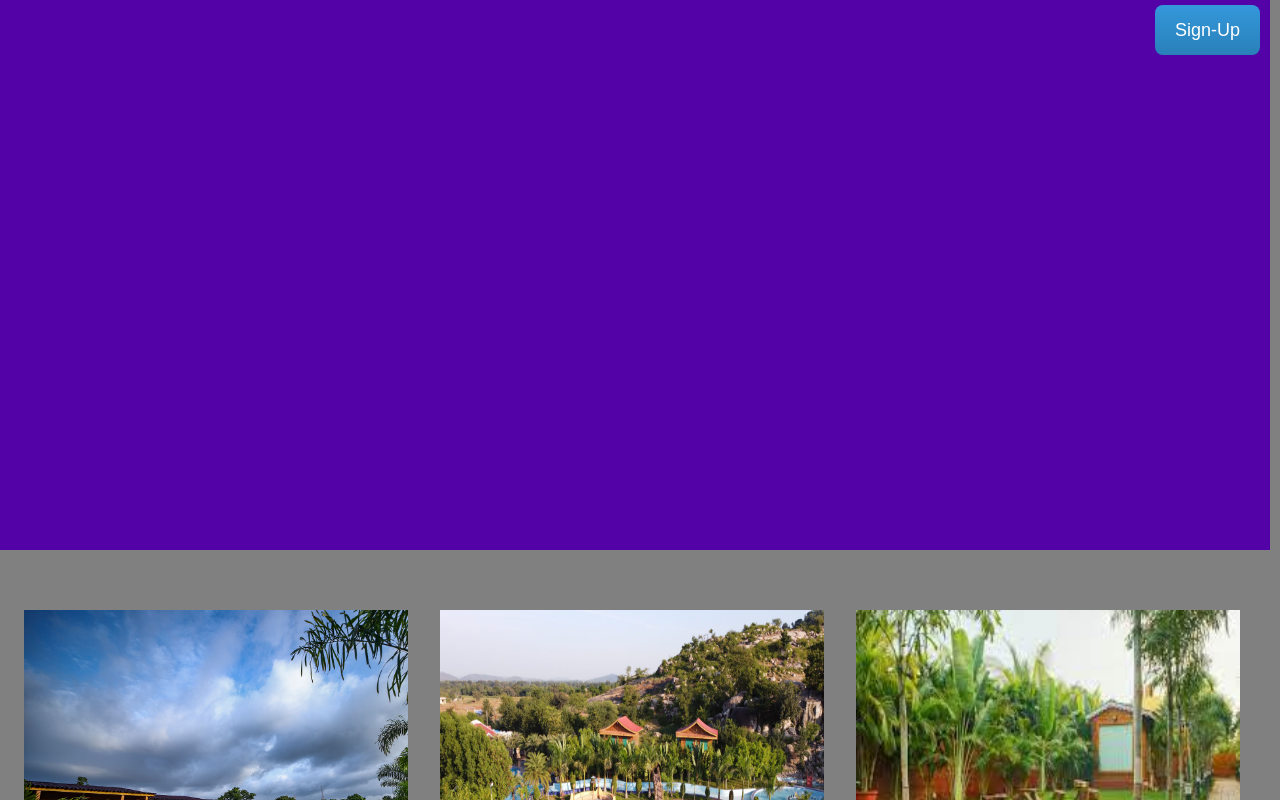
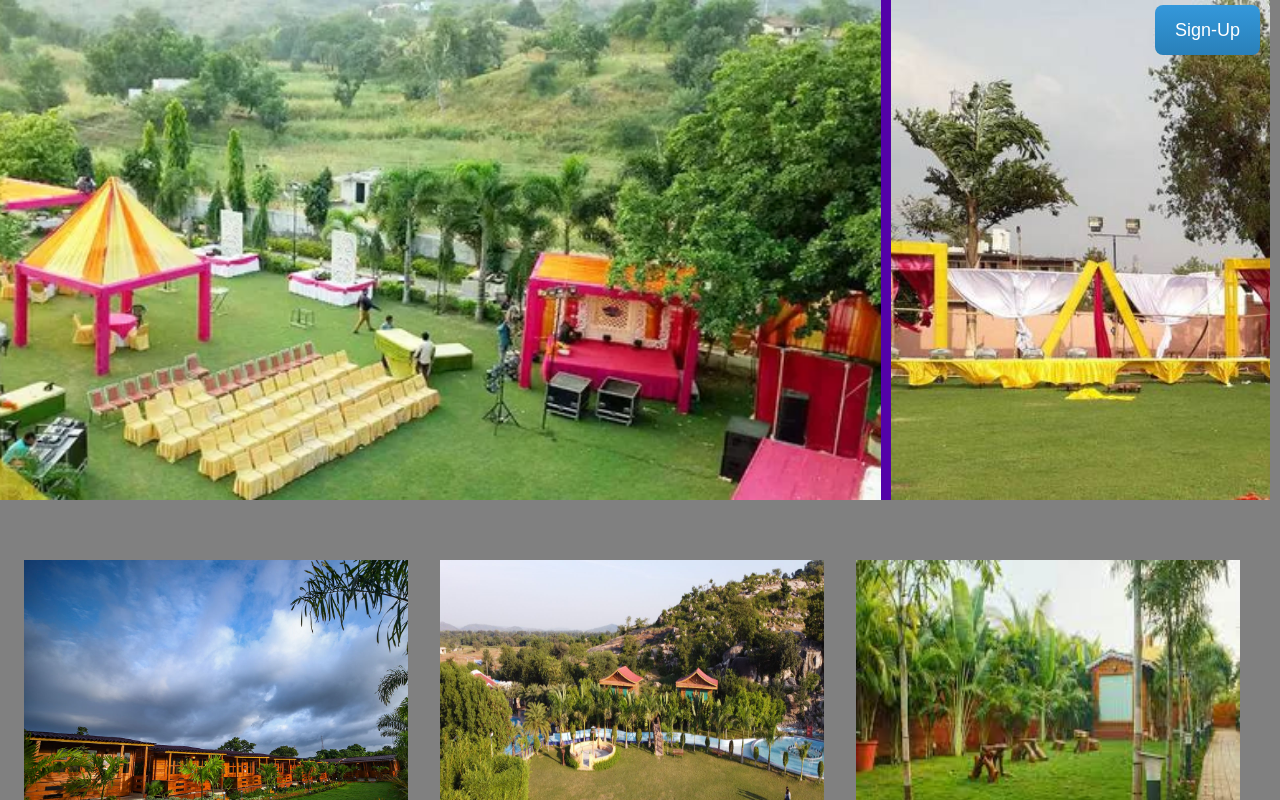
Before and after one commit to Tim-Alpha/Event-Eclipse-Frontend, a React (Create React App) app: page / in a window 1280 px wide. Shown: the top 800 px of the page. Built offline with nearby package versions, Linux system fonts and the light colour scheme.

Commit message:
update: ad images to top container

```diff
--- a/public/style.css
+++ b/public/style.css
@@ -18,7 +18,6 @@ body {
 .home_top_container {
     width: 100vw;
     height: 500px;
-    padding: 0 0 50px 0;
     margin-left: -10px;
     background-color: #5302a8;
 }
@@ -32,10 +31,12 @@ body {
 }
 
 .slight_up {
+    width: 100%;
+    height: 100%;
     display: flex;
     position: relative;
-    top: -150px;
     overflow-x: auto;
+    margin-right: 10px;
 
     /* Hide scrollbar for Chrome, Safari and Opera */
     &::-webkit-scrollbar {
@@ -44,7 +45,7 @@ body {
 
     /* Hide scrollbar for IE, Edge, and Firefox */
     -ms-overflow-style: none;  /* IE and Edge */
-    scrollbar-width: none;  /* Firefox */
+    scrollbar-width: none; /* Firefox */
 }
 
 .container {
@@ -54,9 +55,10 @@ body {
 }
 
 .container_image {
-    overflow: hidden;
+    object-fit: fill;
     width: 100%;
     height: 100%;
+    margin-right: 10px;
 }
 
 .small_box {
@@ -86,6 +88,8 @@ body {
 }
 
 .header_container {
+    position: fixed;
+    float: left;
     width: 100%;
     height: 50px;
     top: 0;
--- a/src/components/TopContainer.js
+++ b/src/components/TopContainer.js
@@ -1,10 +1,20 @@
 import React from "react";
 import Header from "./Header";
+import img5 from "./images/img5.jpeg"
+import img6 from "./images/img6.jpeg"
+import img7 from "./images/img7.webp"
+import img8 from "./images/img8.webp"
 
 const TopContainer = () => {
     return (
         <>
             <div className="home_top_container">
+                <div className="slight_up" id="slight_up">
+                    <img className="container_image" alt="test" src={img7} />
+                    <img className="container_image" alt="test" src={img6} />
+                    <img className="container_image" alt="test" src={img8} />
+                    <img className="container_image" alt="test" src={img5} />
+                </div>
                 <Header />
             </div>
         </>
```
